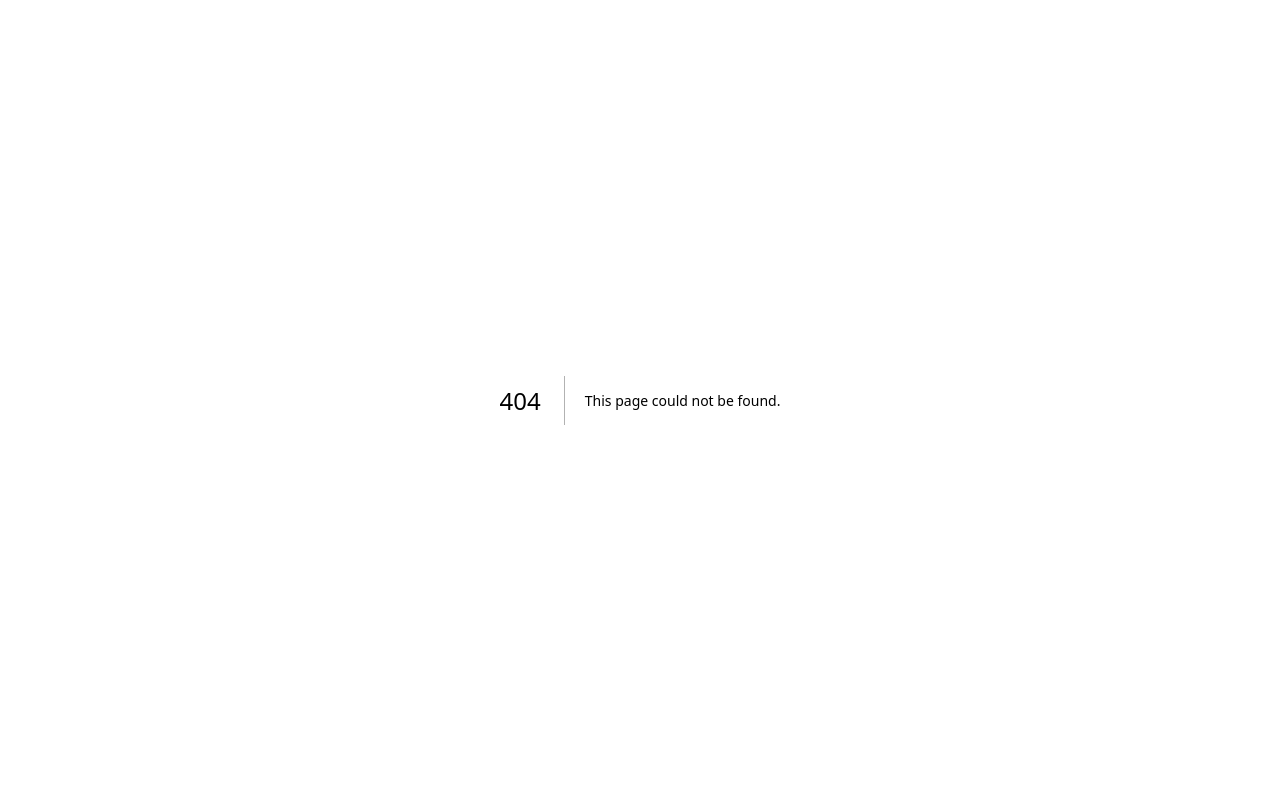
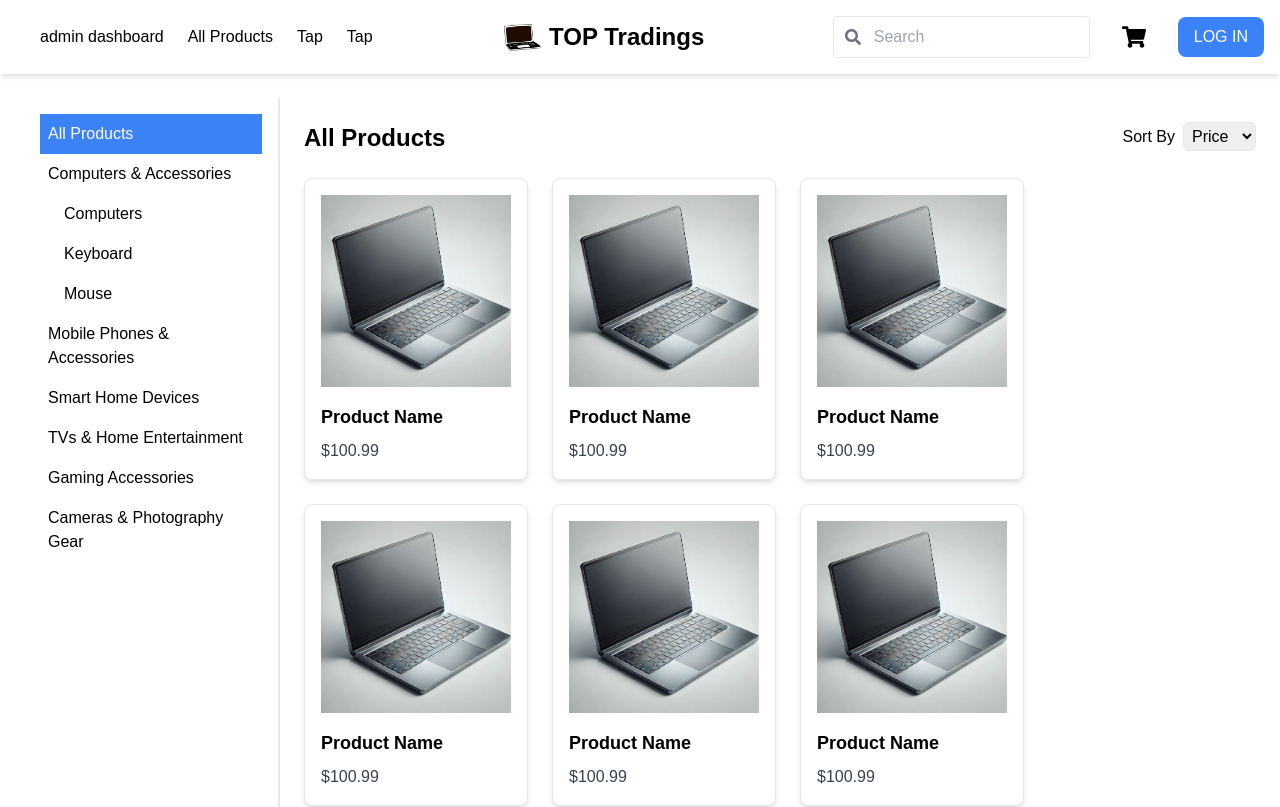
Before and after one commit to mandyl94910/CapstoneV2, a Next.js app: page /all-products/products in a window 1280 px wide. Before the commit this address had no page. Shown: the top 807 px of the page. Built offline with nearby package versions, Linux system fonts and the light colour scheme.

Commit message:
update folder structure and styles

```diff
--- a/components/category/Sidebar2.js
+++ b/components/category/CateSidebar.js
@@ -1,6 +1,6 @@
 import React from 'react';
 
-const Sidebar2 = ({ categories, selectedCategory, onCategorySelect }) => {
+const CateSidebar = ({ categories, selectedCategory, onCategorySelect }) => {
   return (
     <div className="w-64 bg-white border-r-2 border-gray-200 p-4">
       <ul>
@@ -9,7 +9,7 @@ const Sidebar2 = ({ categories, selectedCategory, onCategorySelect }) => {
             key={index}
             className={`cursor-pointer p-2 ${
               selectedCategory === category.name ? 'bg-blue-500 text-white' : 'hover:bg-blue-100'
-            } ${category.isSubcategory ? 'pl-6' : ''}`}
+            } ${category.isSubcategory ? 'pl-6' : ''} `}
             onClick={() => onCategorySelect(category.name)}
           >
             {category.name}
@@ -20,4 +20,4 @@ const Sidebar2 = ({ categories, selectedCategory, onCategorySelect }) => {
   );
 };
 
-export default Sidebar2;
+export default CateSidebar;
--- a/pages/Header.js
+++ b/pages/Header.js
@@ -7,7 +7,7 @@ import logo from '../public/logo.png';
 function Header({ user, onLogout }) {
   return (
     <header className="bg-white p-4 flex justify-between items-center shadow-md">
-      <nav className="flex space-x-6"> {/* Increase space between the links */}
+      <nav className="flex space-x-6 pl-6"> {/* Increase space between the links */}
         <Link href="/admin-dashboard">
           admin dashboard
         </Link>
--- a/pages/all-products.js
+++ b/pages/all-products/index.js
@@ -1,4 +1,4 @@
-import Products from "./allProduct/products";
+import Products from "./products";
 
 
 export default function AllProducts(){
--- a/pages/allProduct/products.js
+++ b/pages/all-products/products.js
@@ -1,6 +1,6 @@
 
 import React, { useState } from 'react';
-import Sidebar2 from '../../components/category/Sidebar2';
+import CateSidebar from '../../components/category/CateSidebar';
 import ProductGrid from '../../components/category/ProductGrid';
 import Header from '../Header';
 
@@ -41,8 +41,8 @@ export default function Products({user, onLogout}) {
     <main>
         <Header user={user} onLogout={onLogout} />
 
-        <div className="flex">
-            <Sidebar2
+        <div className="flex ml-6 mt-6">
+            <CateSidebar
                 categories={categories}
                 selectedCategory={selectedCategory}
                 onCategorySelect={handleCategorySelect}
--- a/pages/product/[id].js
+++ b/pages/product/[id].js
@@ -30,9 +30,9 @@ const ProductPage = () => {
         }
     };
 
-      // once pointer leave the input, check if the input is bigger than 1
-      // if not, set it to 1
-      const handleBlur = () => {
+    // once pointer leave the input, check if the input is bigger than 1
+    // if not, set it to 1
+    const handleBlur = () => {
         if (quantity === "" || quantity < 1) {
           setQuantity(1);
         }
```
